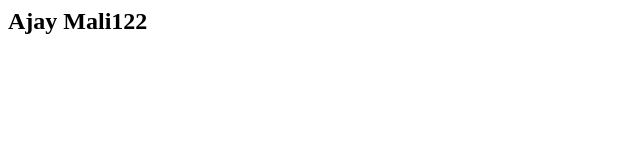
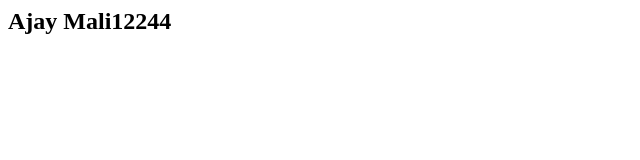
Before and after one commit to AjayMali1122/ApanaCollage, a plain HTML site: page index.html in a window 1280 px wide. Shown: the full height of the page, 0-640 px from the left. Drawn offline with Linux system fonts and the light colour scheme.

Commit message:
Add Feature2

```diff
--- a/index.html
+++ b/index.html
@@ -1 +1 @@
-<h2>Ajay Mali122</h2>
+<h2>Ajay Mali12244</h2>
```
